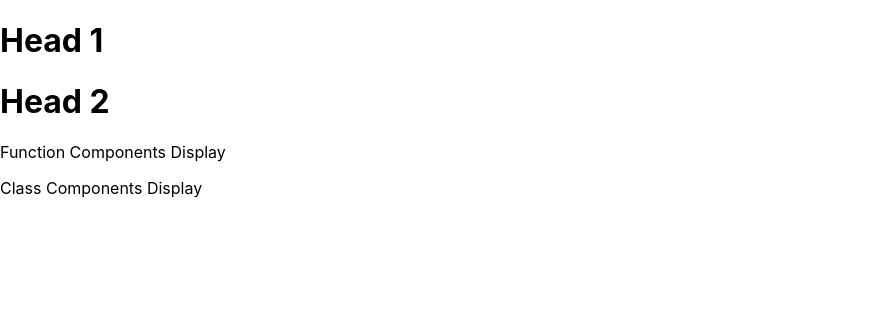
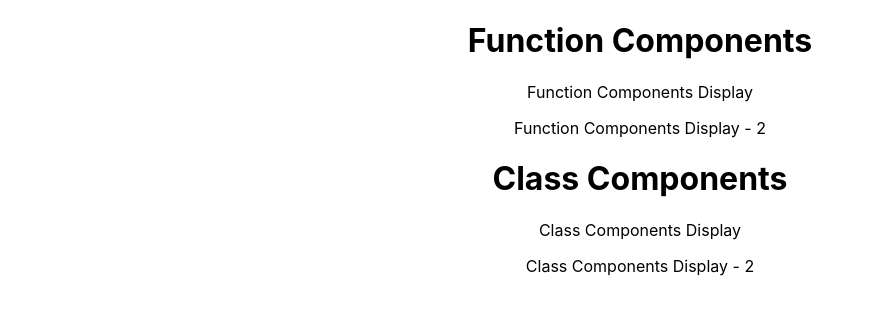
Before and after one commit to ahnas/react, a React (Create React App) app: page / in a window 1280 px wide. Shown: the top 314 px of the page, without its empty margins (0-873 px from the left). Built offline with nearby package versions, Linux system fonts and the light colour scheme.

Commit message:
multiple CLS & FUN objects from a file

```diff
--- a/src/App.css
+++ b/src/App.css
@@ -14,14 +14,7 @@
 }
 
 .App-header {
-  background-color: #282c34;
-  min-height: 100vh;
-  display: flex;
-  flex-direction: column;
-  align-items: center;
-  justify-content: center;
-  font-size: calc(10px + 2vmin);
-  color: white;
+  text-align: center;
 }
 
 .App-link {
--- a/src/App.js
+++ b/src/App.js
@@ -1,18 +1,22 @@
 import React from 'react';
 
 // import logo from './logo.svg';
-// import './App.css';
+import './App.css';
 
-import FunctionComp  from './Components/FunctionalComp';
-import ClassComp from './Components/ClassComp';
+import { FunctionComp ,FunctionComp2 }   from './Components/FunctionalComp';
+import { ClassComp ,ClassComp2 } from './Components/ClassComp';
 
 function App() {
   return (
-    <div>
-      <h1>Head 1</h1>
-      <h1>Head 2</h1>
-      <FunctionComp></FunctionComp>
-      <ClassComp></ClassComp>
+    <div className='App-header'>
+
+      <h1>Function Components</h1>
+      <FunctionComp />
+      <FunctionComp2 />
+
+      <h1>Class Components</h1>
+      <ClassComp />
+      <ClassComp2 />
     </div>
   );
 }
--- a/src/Components/ClassComp.js
+++ b/src/Components/ClassComp.js
@@ -1,9 +1,13 @@
 import React from "react";
 
-class ClassComp extends React.Component{
+export class ClassComp extends React.Component{
     render(){
         return <p>Class Components Display</p>
     }
 }
 
-export default ClassComp;
+export class ClassComp2 extends React.Component{
+    render(){
+        return <p>Class Components Display - 2</p>
+    }
+}
--- a/src/Components/FunctionalComp.js
+++ b/src/Components/FunctionalComp.js
@@ -1,7 +1,9 @@
 import React from "react";
 
-function FunctionComp(){
+export function FunctionComp(){
     return <p>Function Components Display</p>
 }
 
-export default FunctionComp;
+export function FunctionComp2(){
+    return <p>Function Components Display - 2</p>
+}
```
